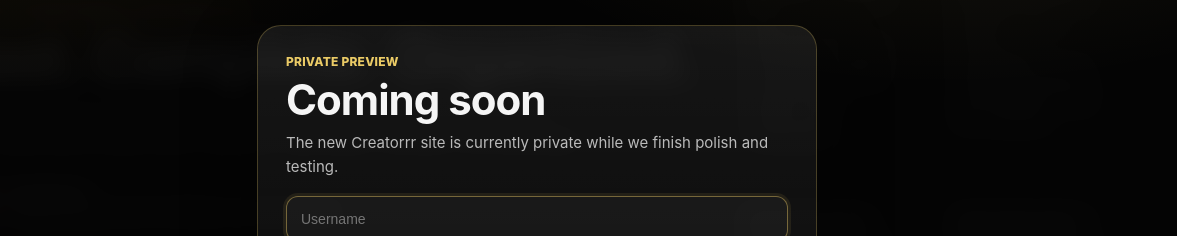
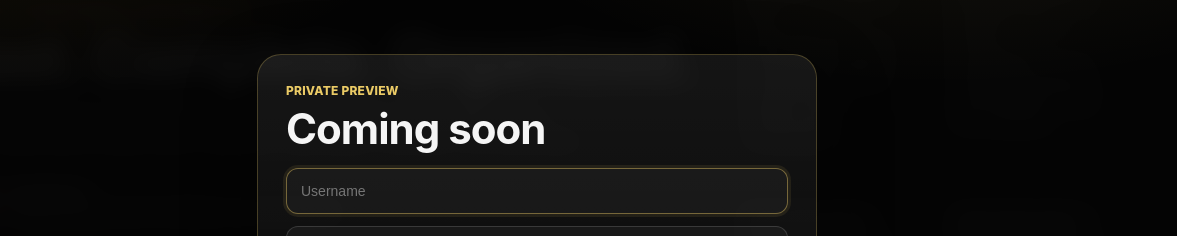
Before and after one commit to missblackreey-max/creatorrr.com, a plain HTML site: page public/index.html in a window 1280 px wide. Shown: the part 194-430 px from the top of the page, 103-1280 px from the left. Drawn offline with Linux system fonts and the light colour scheme.

Commit message:
coming soon

```diff
--- a/public/index.html
+++ b/public/index.html
@@ -775,7 +775,6 @@
     <div class="launch-curtain-card">
       <span class="eyebrow">Private preview</span>
       <h2 id="launch-curtain-title">Coming soon</h2>
-      <p>The new Creatorrr site is currently private while we finish polish and testing.</p>
 
       <form class="curtain-form" id="curtain-form">
         <input class="curtain-input" id="curtain-user" type="text" placeholder="Username" autocomplete="username" required>
```
